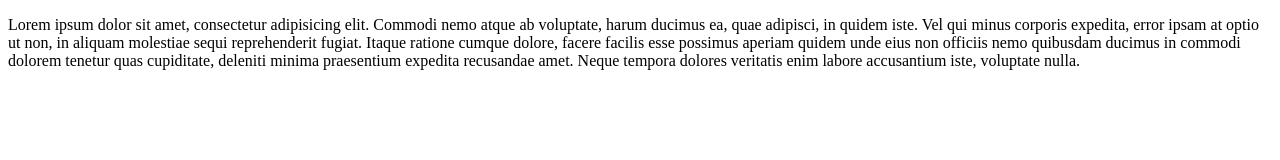
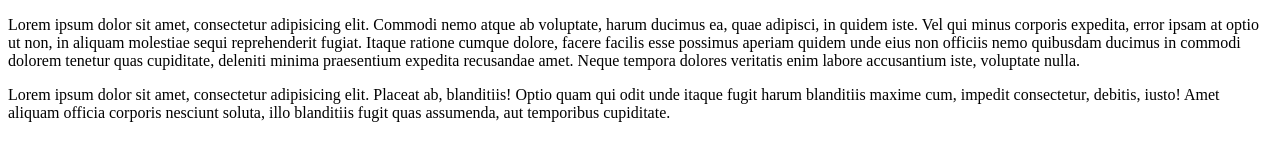
Before and after one commit to alinamat/gitjestgit, a plain HTML site: page index.html in a window 1280 px wide. Drawn offline with Linux system fonts and the light colour scheme.

Commit message:
trzeci paragraf

```diff
--- a/index.html
+++ b/index.html
@@ -6,5 +6,7 @@
 </head>
 <body>
     <p>Lorem ipsum dolor sit amet, consectetur adipisicing elit. Commodi nemo atque ab voluptate, harum ducimus ea, quae adipisci, in quidem iste. Vel qui minus corporis expedita, error ipsam at optio ut non, in aliquam molestiae sequi reprehenderit fugiat. Itaque ratione cumque dolore, facere facilis esse possimus aperiam quidem unde eius non officiis nemo quibusdam ducimus in commodi dolorem tenetur quas cupiditate, deleniti minima praesentium expedita recusandae amet. Neque tempora dolores veritatis enim labore accusantium iste, voluptate nulla.</p>
+
+    <p>Lorem ipsum dolor sit amet, consectetur adipisicing elit. Placeat ab, blanditiis! Optio quam qui odit unde itaque fugit harum blanditiis maxime cum, impedit consectetur, debitis, iusto! Amet aliquam officia corporis nesciunt soluta, illo blanditiis fugit quas assumenda, aut temporibus cupiditate.</p>
 </body>
 </html>
```
